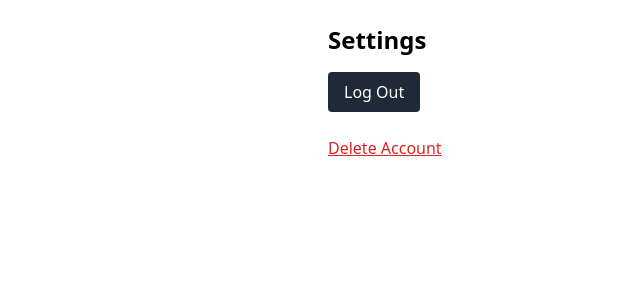
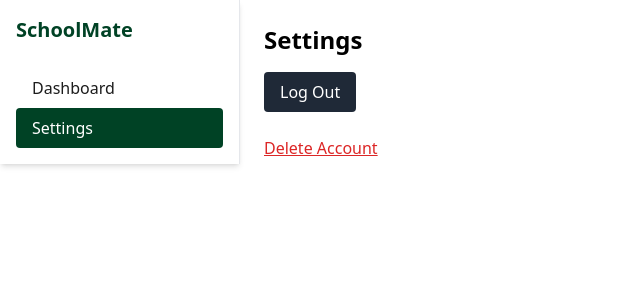
Before and after one commit to LHN-ENT/SchoolMate, a Next.js app: page /settings in a window 1280 px wide. Shown: the top 300 px of the page, without its empty margins (0-640 px from the left). Built offline with nearby package versions, Linux system fonts and the light colour scheme.

Commit message:
Wrap settings page with Sidebar layout for consistent navigation.tsx

```diff
--- a/pages/settings.tsx
+++ b/pages/settings.tsx
@@ -2,6 +2,7 @@
 import { useRouter } from 'next/router'
 import { useState } from 'react'
 import { signOut } from 'next-auth/react'
+import Sidebar from '../components/Sidebar'
 
 export default function SettingsPage() {
   const router = useRouter()
@@ -19,7 +20,9 @@ export default function SettingsPage() {
   }
 
   return (
-    <div className="p-6 max-w-2xl mx-auto">
+    <div className="flex min-h-screen">
+      <Sidebar />
+      <main className="flex-1 p-6">
         <h1 className="text-2xl font-bold mb-4">Settings</h1>
 
         <button
@@ -40,7 +43,9 @@ export default function SettingsPage() {
 
         {showDeleteModal && (
           <div className="mt-4 p-4 bg-red-100 border border-red-300 rounded">
-          <p className="mb-2">Are you sure you want to delete your account? This action cannot be undone.</p>
+            <p className="mb-2">
+              Are you sure you want to delete your account? This action cannot be undone.
+            </p>
             <button
               onClick={handleDeleteAccount}
               className="bg-red-600 text-white px-4 py-2 rounded mr-2"
@@ -55,6 +60,7 @@ export default function SettingsPage() {
             </button>
           </div>
         )}
+      </main>
     </div>
   )
 }
```
Lines whose indentation alone changed are shown as unchanged.
